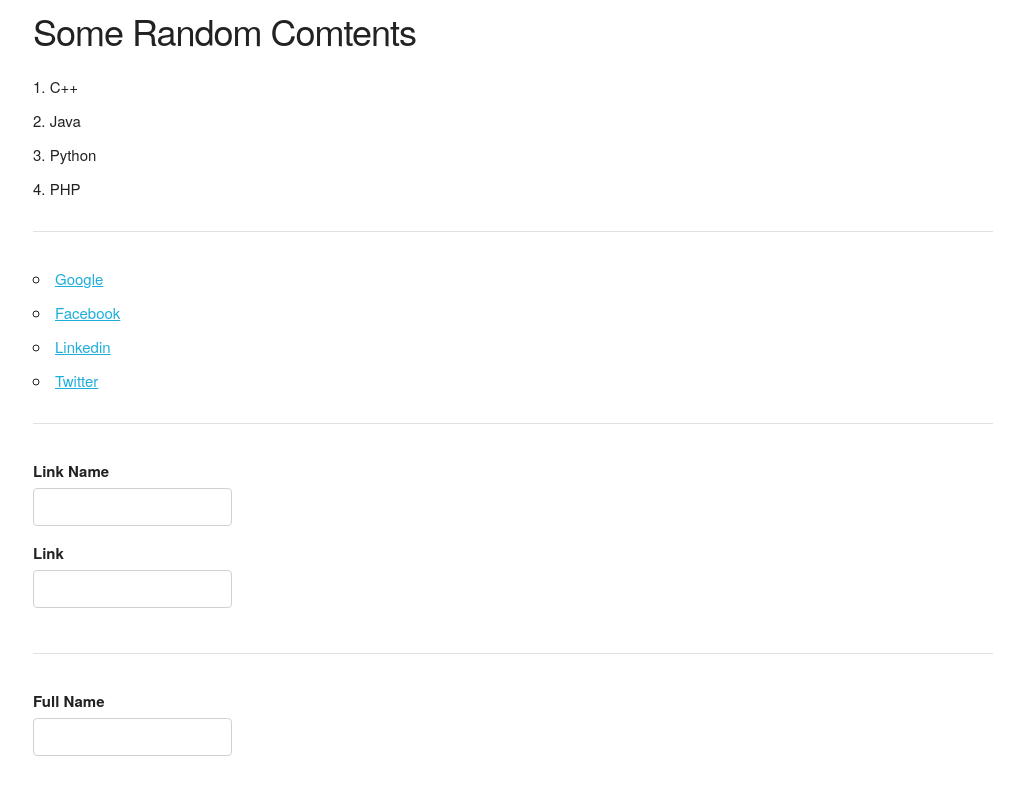
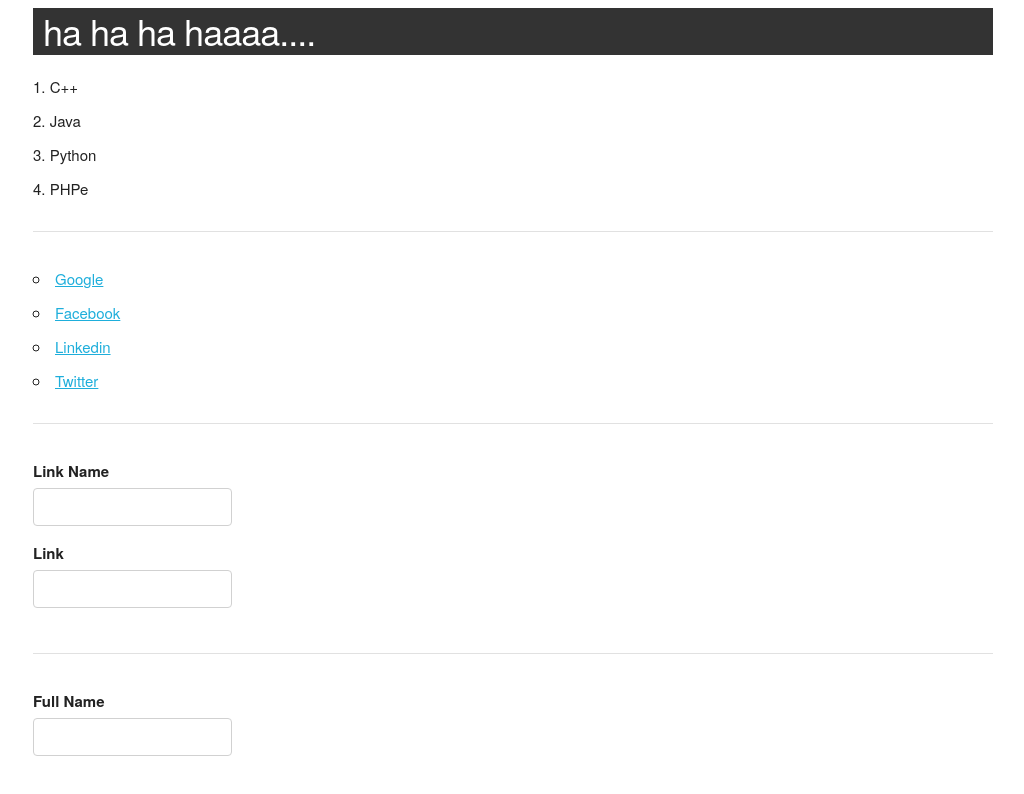
Before and after one commit to sisagarbd/JavaScript-Practice, a plain HTML site: page index.html in a window 1280 px wide. Shown: the whole page, without its empty margins (127-1151 px from the left). Drawn offline with nearby package versions, Linux system fonts and the light colour scheme.

Commit message:
DOM select

```diff
--- a/index.html
+++ b/index.html
@@ -4,26 +4,28 @@
     <meta charset="UTF-8">
     <meta name="viewport" content="width=device-width, initial-scale=1.0">
     <link rel="stylesheet" href="https://cdnjs.cloudflare.com/ajax/libs/skeleton/2.0.4/skeleton.min.css" integrity="sha512-EZLkOqwILORob+p0BXZc+Vm3RgJBOe1Iq/0fiI7r/wJgzOFZMlsqTa29UEl6v6U6gsV4uIpsNZoV32YZqrCRCQ==" crossorigin="anonymous" referrerpolicy="no-referrer" />
+    <link rel="stylesheet" href="">
     <title>Document</title>
 </head>
 <body>
+
     <div class="container">
-        <h3>Some Random Comtents</h3>
+        <h3 id="document-title" class="title-class">Some Random Comtents</h3>
         <ol>
             <li>C++</li>
             <li>Java</li>
             <li>Python</li>
-            <li>PHP</li>
+            <li>PHPe</li>
         </ol>
         <hr>
         <ul>
-            <li><a href="https://www.google.com">Google</a></li>
+            <li><a href="https://www.google.com" class="new_class">Google</a></li>
             <li><a href="https://www.facebook.com">Facebook</a></li>
             <li><a href="https://www.linkedin.com">Linkedin</a></li>
             <li><a href="https://www.twitter.com">Twitter</a></li>
         </ul>
         <hr>
-        <form action="" method="post">
+        <form action="insert.php" method="post">
             <label for="link_name">Link Name</label>
             <input type="text" name="link_name">
             <label for="url">Link</label>
@@ -35,6 +37,7 @@
             <input name="name" type="text">
         </form>
     </div>
+    <script src="js/script.js"></script>
 
 </body>
 </html>
--- a/js/script.js
+++ b/js/script.js
@@ -1 +1,23 @@
-console.log("hello world!");
+// document.getElementById
+
+let val;
+
+val = document.getElementById('document-title');
+val = document.getElementById('document-title').id;
+val = document.getElementById('document-title').className;
+
+document.getElementById('document-title').style.background = '#333';
+document.getElementById('document-title').style.color = '#ffffff';
+document.getElementById('document-title').style.paddingLeft = '10px';
+document.getElementById('document-title').innerText = 'Hello';
+document.getElementById('document-title').innerHTML = '<i>Hello</i>';
+
+
+val = document.getElementById('document-title');
+
+val.innerText = "ha ha ha haaaa....";
+
+
+val = document.querySelector('ul li');
+
+console.log(val);
```
